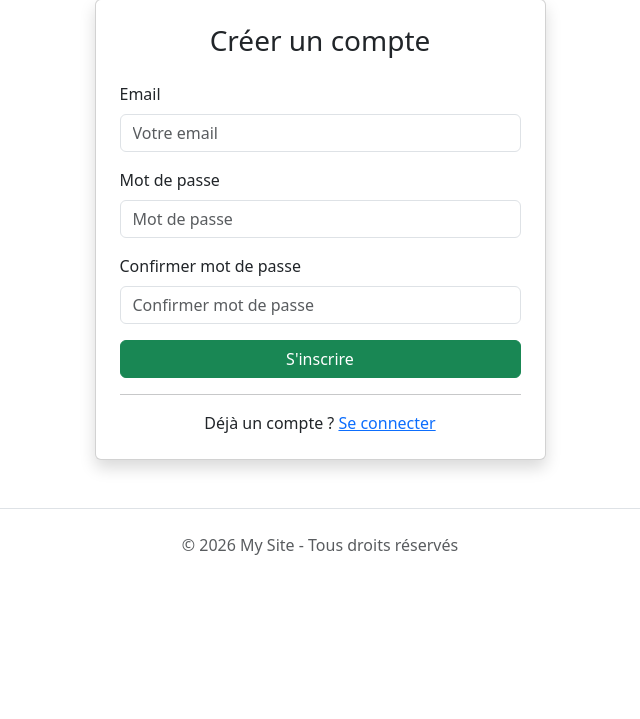
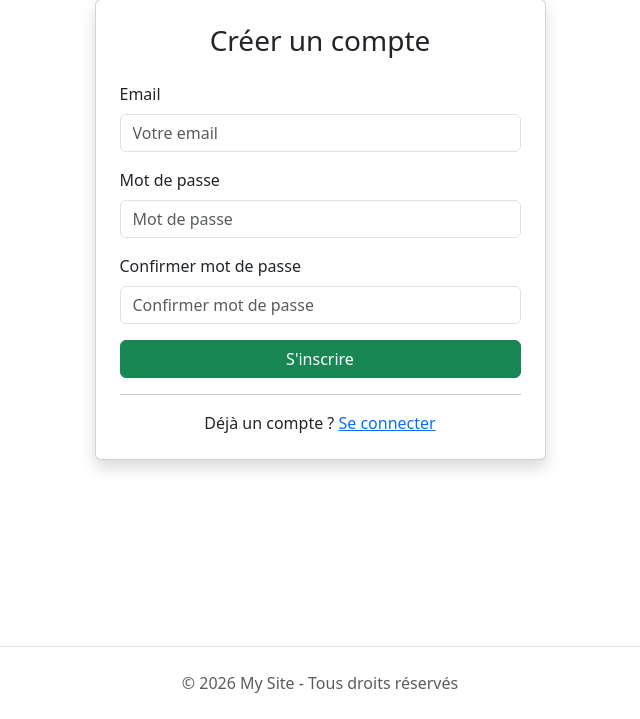
Before and after one commit to jacobrino/platforme-signature-numerique, a Django app: page /accounts/signup/ in a window 1280 px wide. Shown: the part 81-800 px from the top of the page, without its empty margins (320-960 px from the left). Run offline with Django 5.2, Linux system fonts and the light colour scheme.

Commit message:
Fix footer page to be in the page foot

```diff
--- a/templates/partials/footer.html
+++ b/templates/partials/footer.html
@@ -1,3 +1,8 @@
-<footer class="text-center mt-5 py-4 border-top">
+<!-- <footer class="text-center mt-5 py-4 border-top">
     <p class="text-muted">© {% now "Y" %} {{ SITE_NAME }} - Tous droits réservés</p>
+</footer> -->
+
+
+<footer class="text-center fixed-bottom bg-white py-4 border-top">
+  <p class="text-muted mb-0">© {% now "Y" %} {{ SITE_NAME }} - Tous droits réservés</p>
 </footer>
```
